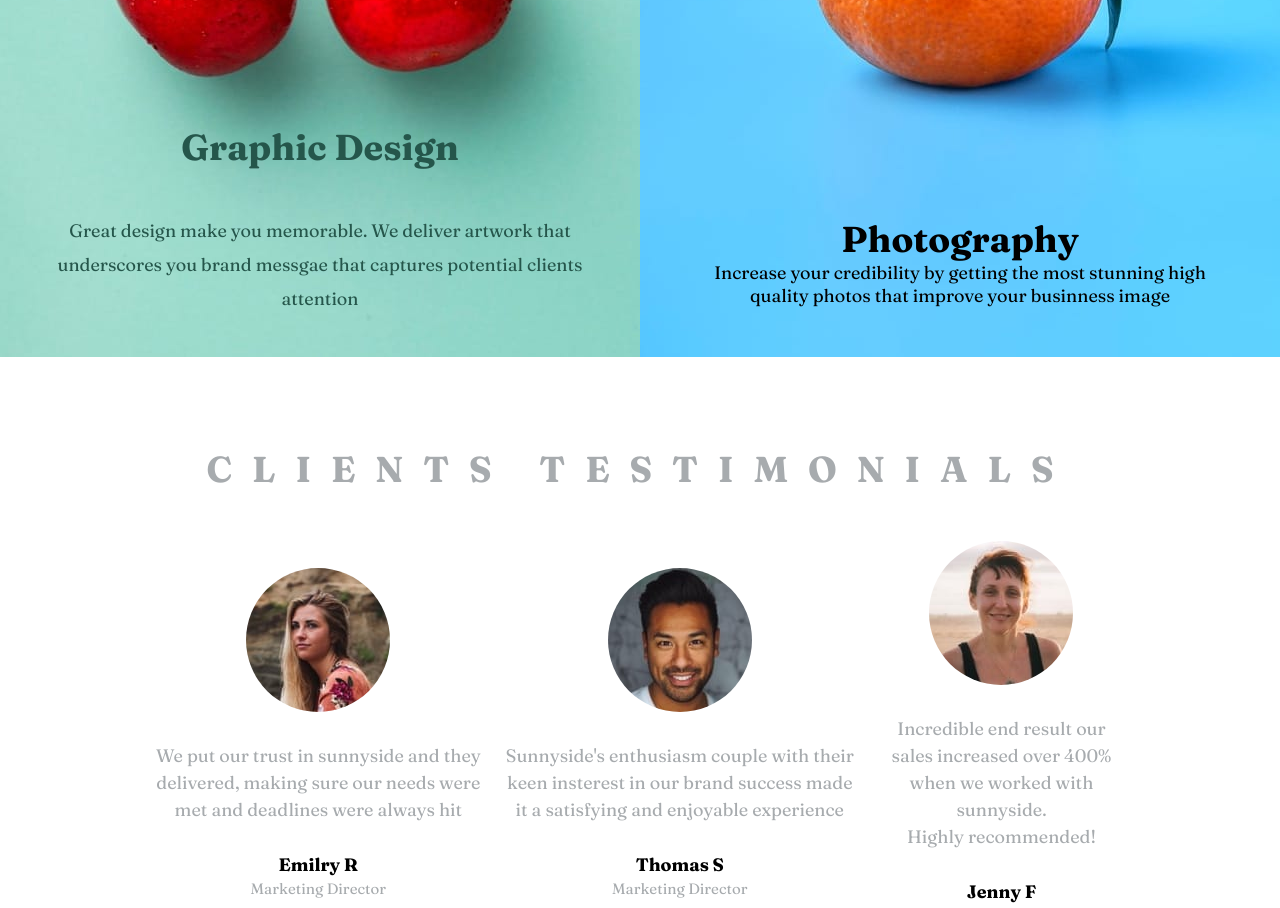
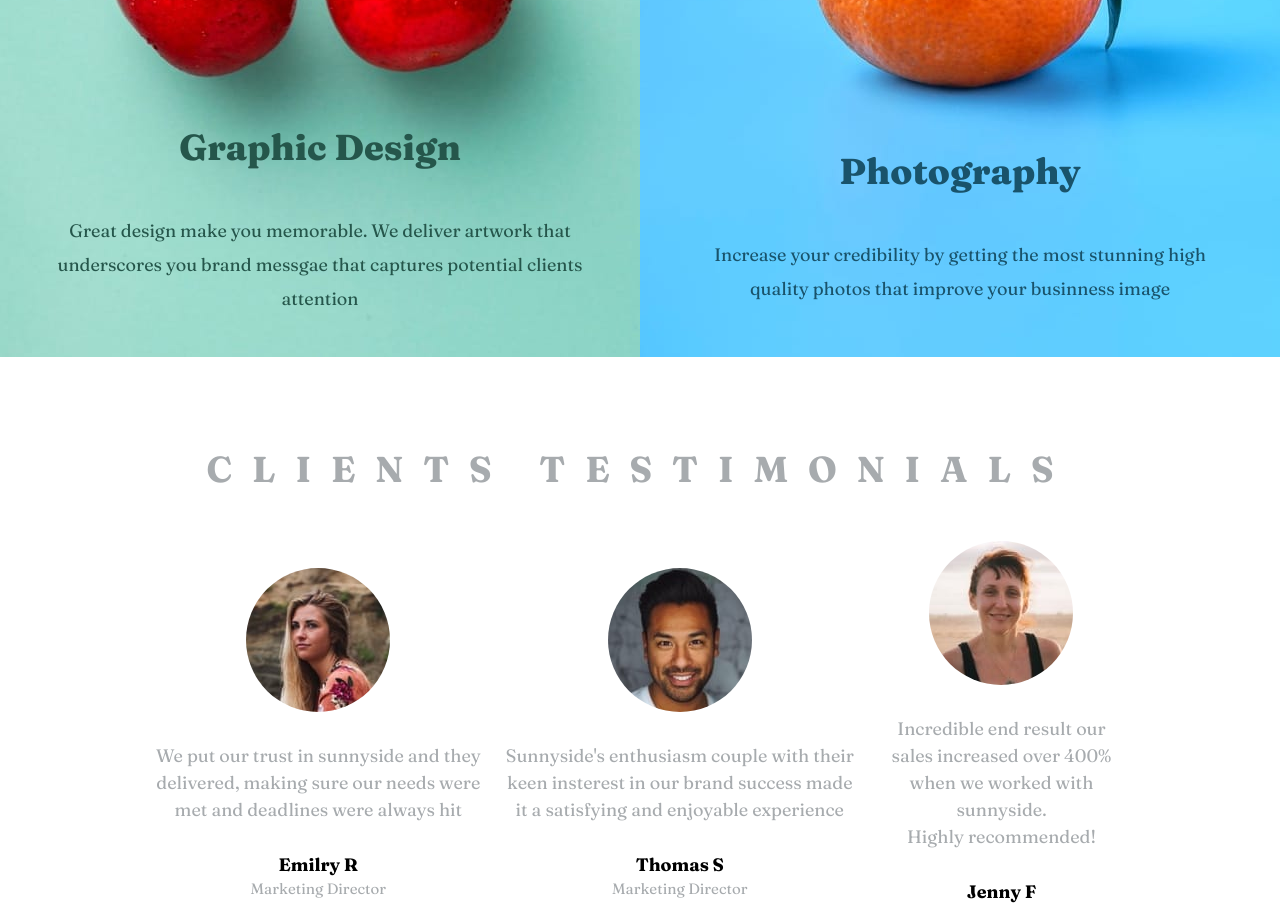
Before and after one commit to agun36/sunnyside-pro, a React (Create React App) app: page / in a window 1280 px wide. Shown: the part 2080-2988 px from the top of the page. Built offline with nearby package versions, Linux system fonts and the light colour scheme.

Commit message:
update design

```diff
--- a/src/App.scss
+++ b/src/App.scss
@@ -246,6 +246,7 @@ body {
         margin-top: auto;
         margin-bottom: 4rem;
         .graphic-title {
+          font-weight: 800;
           color: $color-Dark-desaturated-cyan-graphic-design-text;
           margin-bottom: 4.5rem;
         }
@@ -275,6 +276,15 @@ body {
       .banner-item-right {
         margin-top: auto;
         margin-bottom: 5rem;
+        .photo-title {
+          font-weight: 800;
+          margin-bottom: 4.5rem;
+          color: $color-Dark-blue-photography-text;
+        }
+        .photo-text {
+          line-height: 1.9;
+          color: $color-Dark-blue-photography-text;
+        }
       }
       @media screen and (max-width: 600px) {
         width: 100%;
--- a/src/components/TopBanner.jsx
+++ b/src/components/TopBanner.jsx
@@ -53,7 +53,7 @@ export const TopBanner = () => {
         <div className='banner-img-back-right'>
           <div className='banner-item-right'>
             <h1 className='photo-title'>Photography</h1>
-            <p>
+            <p className='photo-text'>
               Increase your credibility by getting the most stunning high
               quality photos that improve your businness image
             </p>
```
